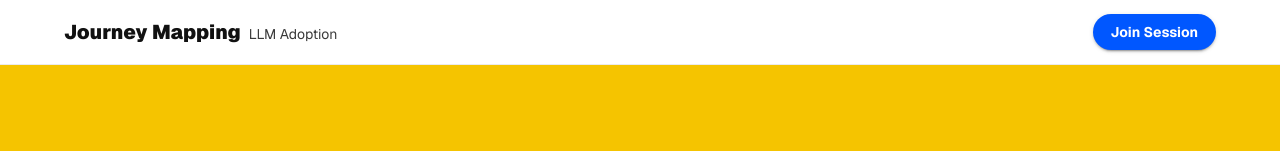
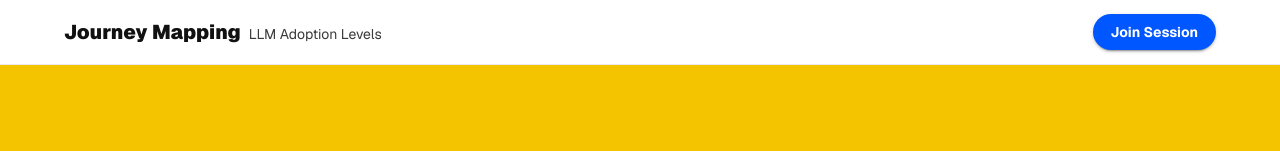
Before and after one commit to jayclockwork/where-is-maldo, a Next.js app in the folder web/: page / in a window 1280 px wide. Shown: the top 151 px of the page. Built offline with nearby package versions, Linux system fonts and the light colour scheme; what @mui/material-nextjs would draw is missing.

Commit message:
Changed content

```diff
--- a/web/src/components/SiteAppBar.tsx
+++ b/web/src/components/SiteAppBar.tsx
@@ -28,7 +28,7 @@ export function SiteAppBar({
               Journey Mapping
             </Typography>
             <Typography variant="body2" sx={{ color: "text.secondary", display: { xs: "none", sm: "block" } }}>
-              LLM Adoption
+              LLM Adoption Levels
             </Typography>
           </Box>
 
```
